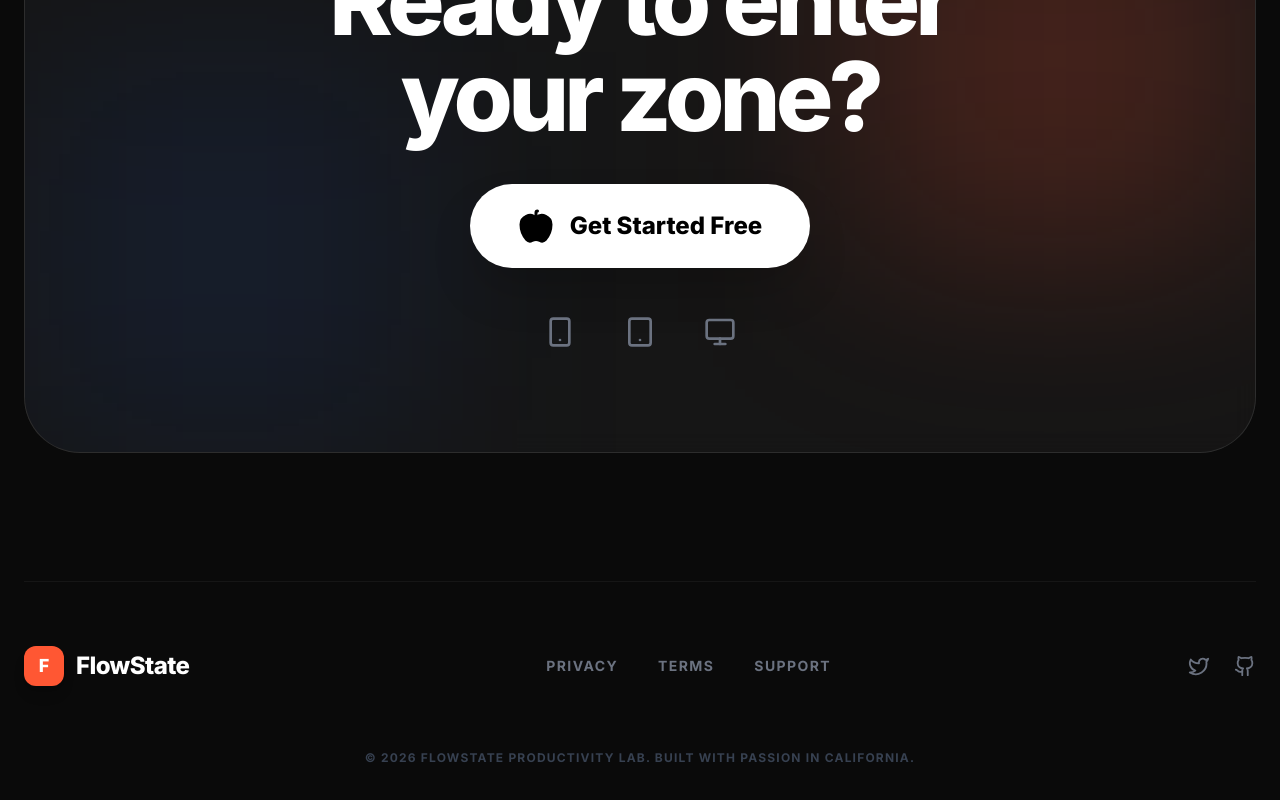
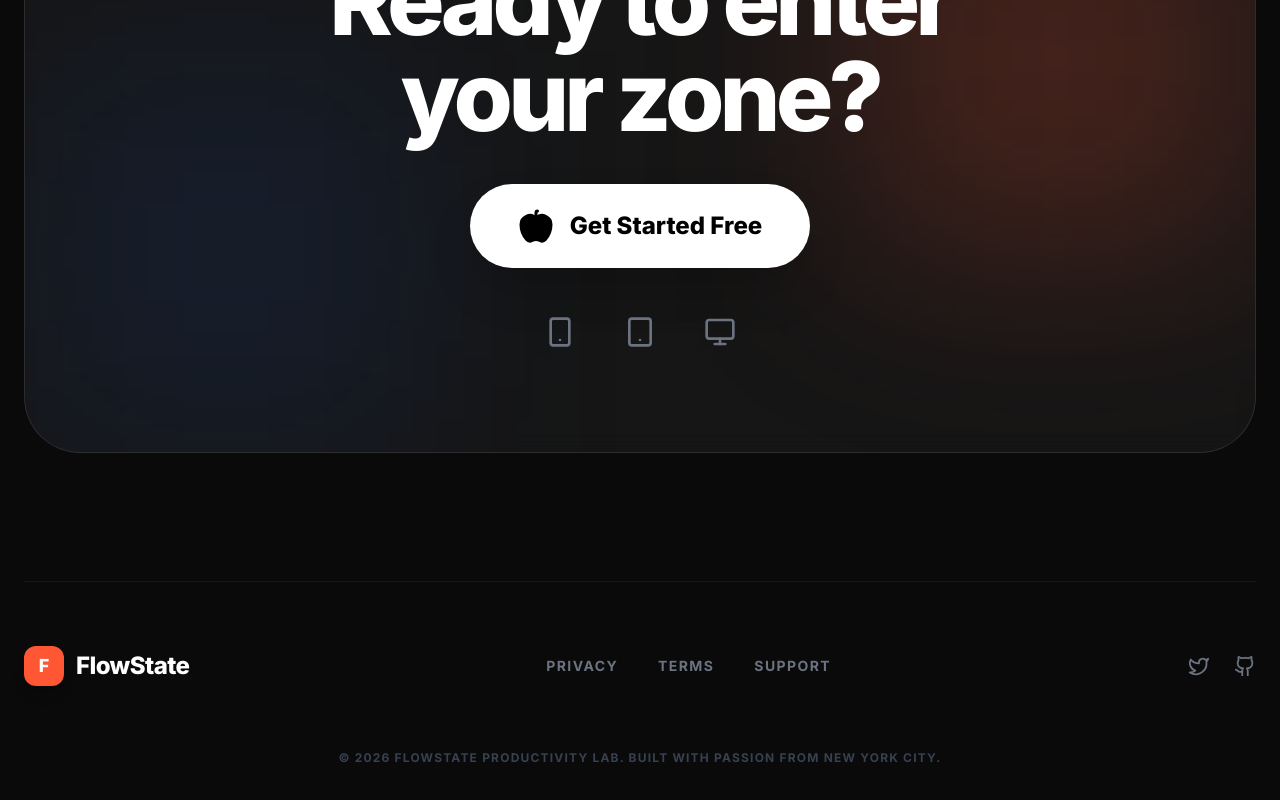
Before and after one commit to masumrumi/flowstate---pomodoro-timer-landing-page, a React (Vite) app: page /#/ in a window 1280 px wide. Shown: the part 5071-5871 px from the top of the page. Built offline with nearby package versions, Linux system fonts and the light colour scheme.

Commit message:
docs: Update footer location from California to New York City.

```diff
--- a/src/pages/Home.tsx
+++ b/src/pages/Home.tsx
@@ -344,7 +344,7 @@ const Footer = () => {
       </div>
 
       <p className="text-center text-gray-700 text-xs font-bold mt-16 tracking-widest uppercase">
-        © 2026 FlowState Productivity Lab. Built with passion in California.
+        © 2026 FlowState Productivity Lab. Built with passion from New York City.
       </p>
     </footer>
   );
```
